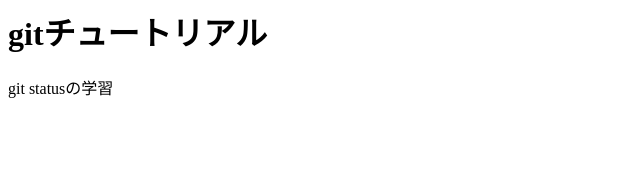
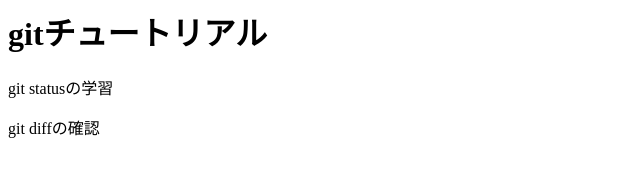
Before and after one commit to StudyAccount2025/git_tutorial, a plain HTML site: page index.html in a window 1280 px wide. Shown: the whole page, without its empty margins (0-640 px from the left). Drawn offline with Linux system fonts and the light colour scheme.

Commit message:
文言追加

```diff
--- a/index.html
+++ b/index.html
@@ -1,2 +1,3 @@
 <h1>gitチュートリアル</h1>
 <p>git statusの学習</p>
+<p>git diffの確認</p>
```
